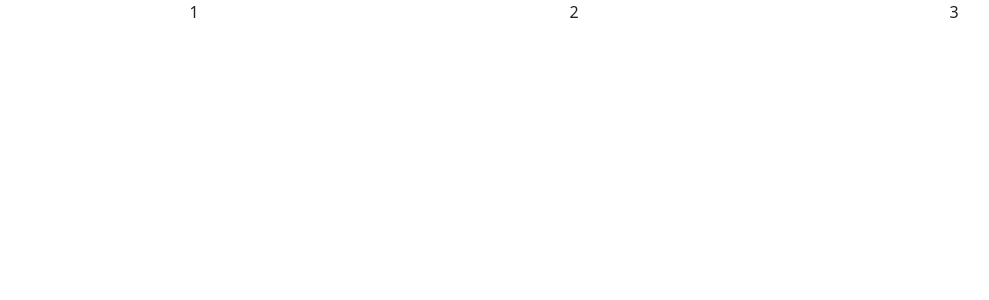
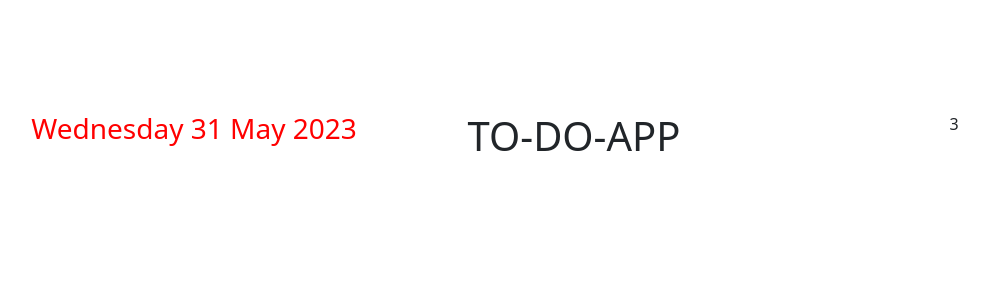
Before and after one commit to balaji1610/Neulancers_Todo, a React (Create React App) app: page / in a window 1280 px wide. Shown: the top 300 px of the page, without its empty margins (66-1055 px from the left). Built offline with nearby package versions, Linux system fonts and the light colour scheme.

Commit message:
Create_components

```diff
--- /dev/null
+++ b/src/Containers/CurrentDate.jsx
@@ -0,0 +1,12 @@
+export default function CurrentDate() {
+  const date = new Date();
+  const options1 = {
+    dateStyle: "full",
+  };
+  const CurrentData = new Intl.DateTimeFormat("en-GB", options1).format(date);
+  return (
+    <div>
+      <h3 style={{ color: "red" }}>{CurrentData}</h3>
+    </div>
+  );
+}
--- a/src/Containers/TopHomeScreen.jsx
+++ b/src/Containers/TopHomeScreen.jsx
@@ -1,11 +1,18 @@
+import CurrentDate from "./CurrentDate";
+
 export default function TopHomeScreen() {
   return (
     <div>
-      <div className="container text-center">
+      <div className="container text-center TopHomeScreen_Top">
         <div className="col-md-12 col-sm-12">
           <div className="row">
-            <div className="col-md-4 col-sm-4"> 1</div>
-            <div className="col-md-4 col-sm-4">2 </div>
+            <div className="col-md-4 col-sm-4">
+              {" "}
+              <CurrentDate />
+            </div>
+            <div className="col-md-4 col-sm-4">
+              <h1>TO-DO-APP</h1>{" "}
+            </div>
             <div className="col-md-4 col-sm-4">3 </div>
           </div>
         </div>
--- /dev/null
+++ b/src/Css/Custom.css
@@ -0,0 +1,4 @@
+.TopHomeScreen_Top {
+  margin-top: 14vh;
+  margin-bottom: 14vh;
+}
--- a/src/index.js
+++ b/src/index.js
@@ -3,6 +3,7 @@ import ReactDOM from "react-dom/client";
 import "./index.css";
 import App from "./App";
 import reportWebVitals from "./reportWebVitals";
+import "./Css/Custom.css";
 import "bootstrap/dist/css/bootstrap.min.css";
 
 const root = ReactDOM.createRoot(document.getElementById("root"));
```
Also changed, not shown: src/Components/BtnComponent.jsx (added, +9 -0 lines), src/Components/DropdownComponent.jsx (added, +11 -0 lines), src/Components/ImageComponent.jsx (added, +13 -0 lines), src/Components/TextareaComponent.jsx (added, +17 -0 lines).
